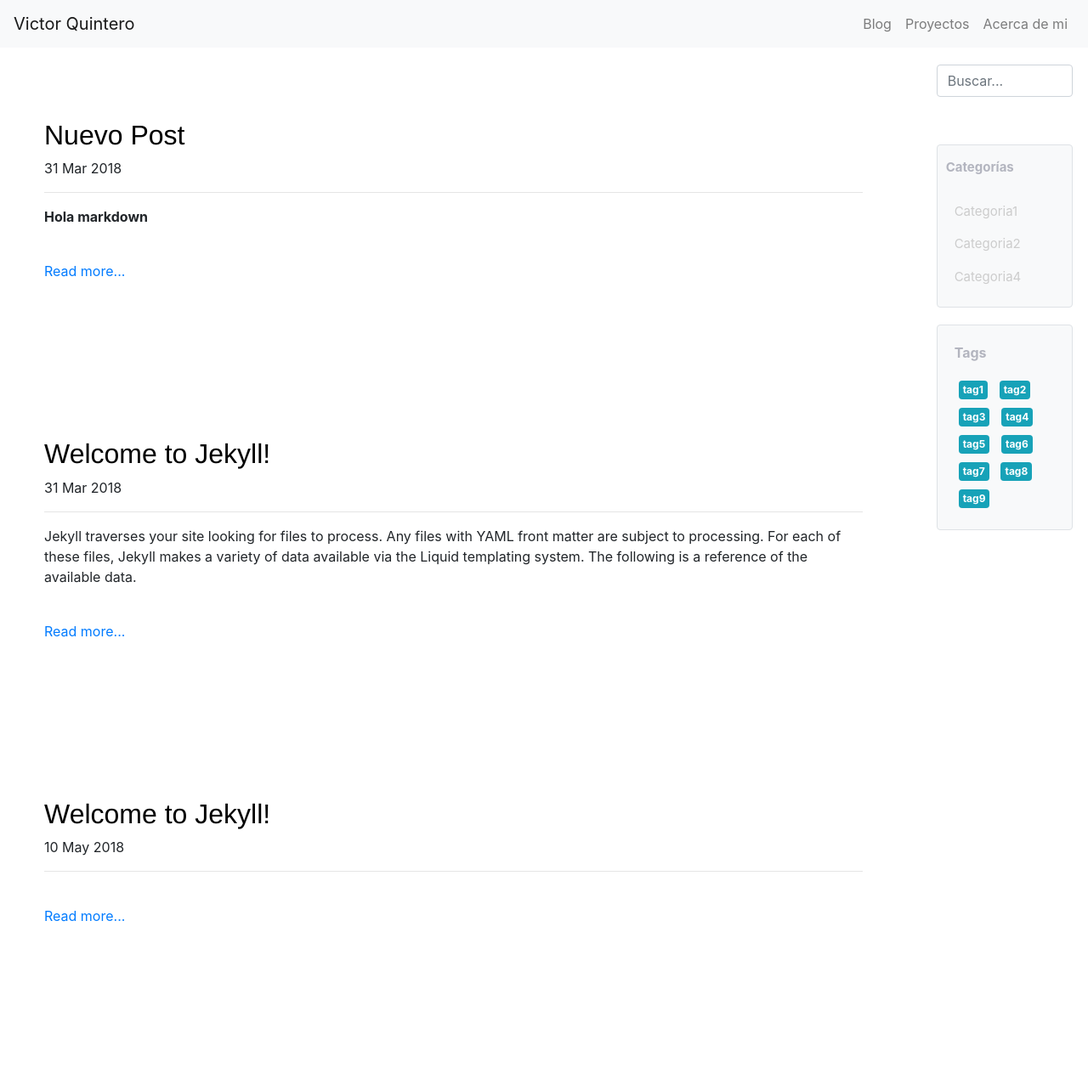
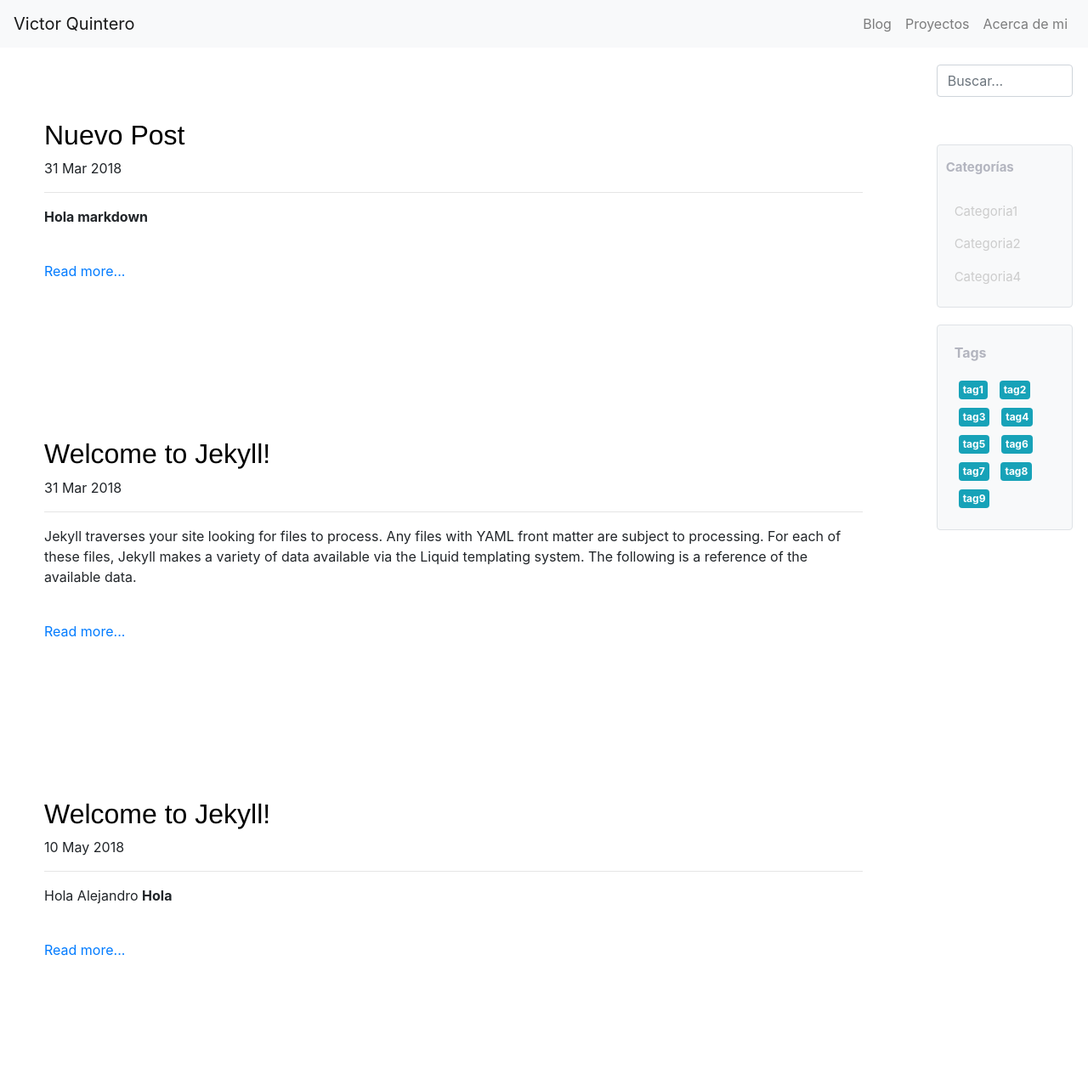
Before and after one commit to quinteroac/quinteroac.github.io, a Jekyll site: the page built from blog/blog.html, in a window 1280 px wide. Shown: the whole page at 85% size. Built offline with Jekyll 4.4.1, drawn with Linux system fonts in a browser that asks for light colours; before the commit the page ends 1230 px from its top, so only the background shows below that.

Commit message:
Update 2018-05-09-welcome-to-jekyll.markdown

```diff
--- a/_posts/2018-05-09-welcome-to-jekyll.markdown
+++ b/_posts/2018-05-09-welcome-to-jekyll.markdown
@@ -4,3 +4,6 @@ title:  "Welcome to Jekyll!"
 date:   2018-05-09 20:36:12 -0500
 categories: Categoria4
 ---
+
+
+Hola Alejandro **Hola**
```
